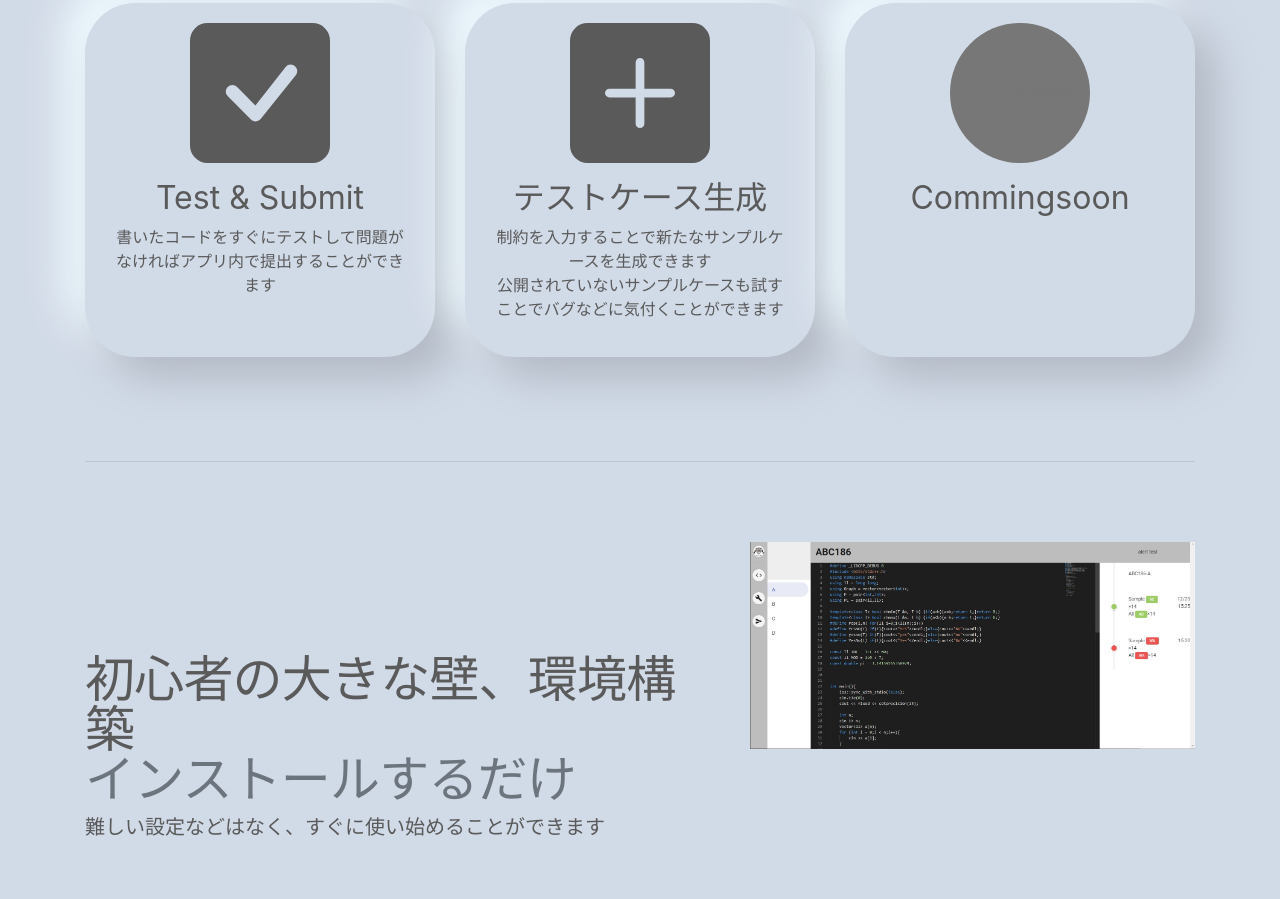
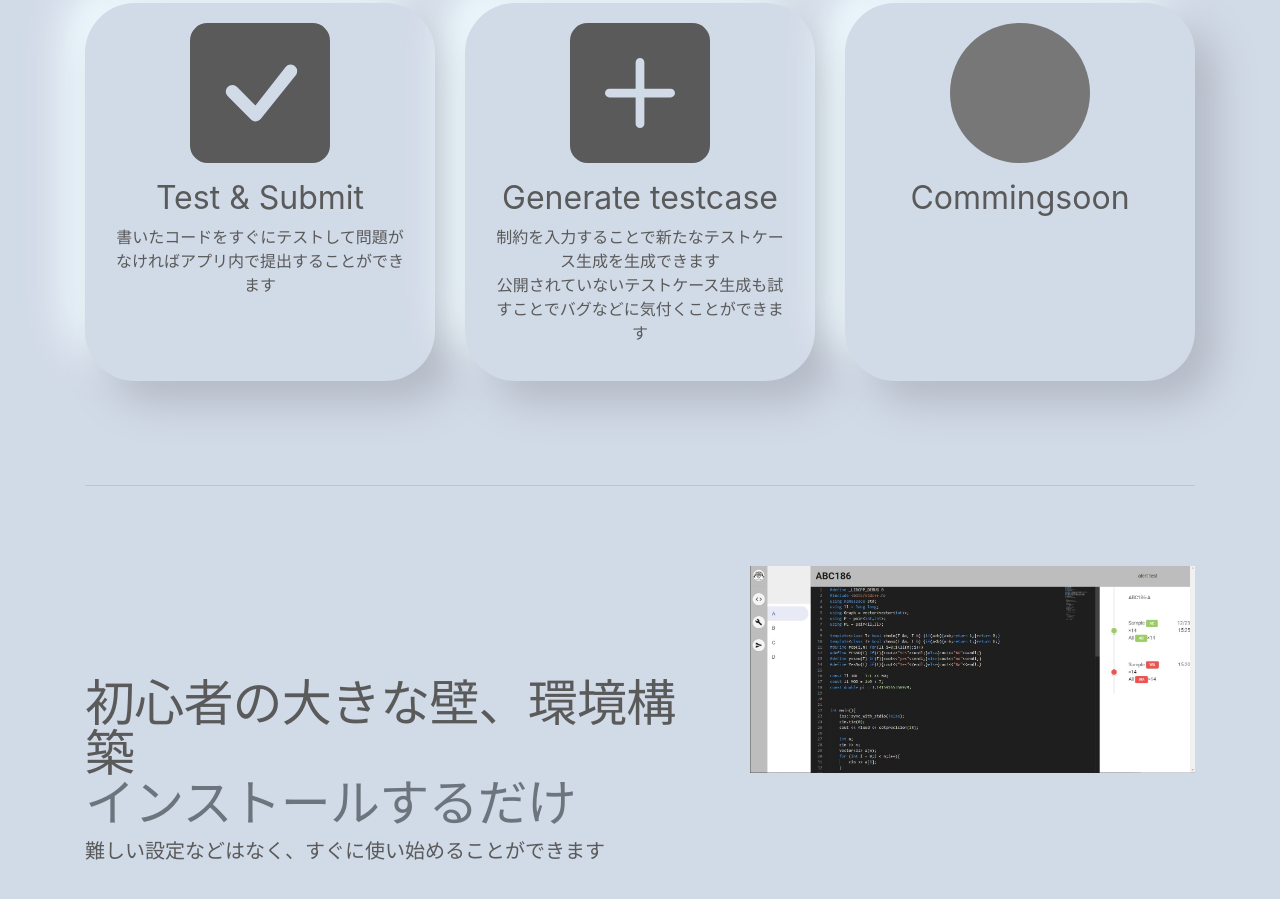
Before and after one commit to adenohitu/Hisui-introduce, a plain HTML site: page docs/index.html in a window 1280 px wide. Shown: the part 1280-2179 px from the top of the page. Drawn offline with nearby package versions, Linux system fonts and the light colour scheme; some packages are replaced by stand-ins of ours; a script that the page names is missing.

Commit message:
fix:英語表記に

```diff
--- a/docs/index.html
+++ b/docs/index.html
@@ -181,9 +181,9 @@
                   d="M2 0a2 2 0 0 0-2 2v12a2 2 0 0 0 2 2h12a2 2 0 0 0 2-2V2a2 2 0 0 0-2-2H2zm6.5 4.5v3h3a.5.5 0 0 1 0 1h-3v3a.5.5 0 0 1-1 0v-3h-3a.5.5 0 0 1 0-1h3v-3a.5.5 0 0 1 1 0z"
                 />
               </svg>
-              <h2>テストケース生成</h2>
+              <h2>Generate testcase</h2>
               <p>
-                制約を入力することで新たなサンプルケースを生成できます<br />公開されていないサンプルケースも試すことでバグなどに気付くことができます
+                制約を入力することで新たなテストケース生成を生成できます<br />公開されていないテストケース生成も試すことでバグなどに気付くことができます
               </p>
             </div>
           </div>
```
